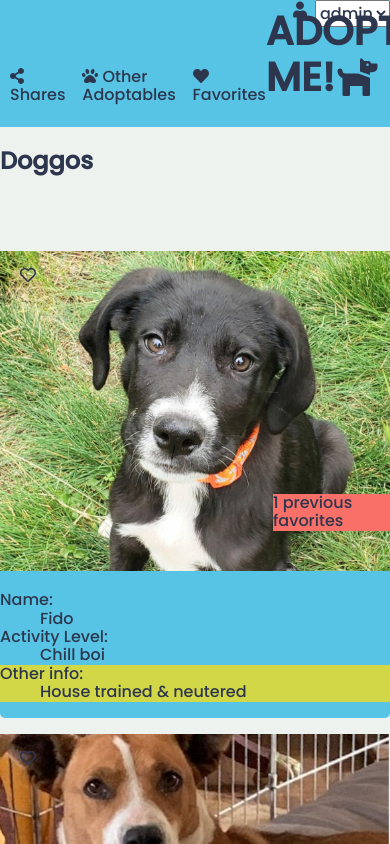
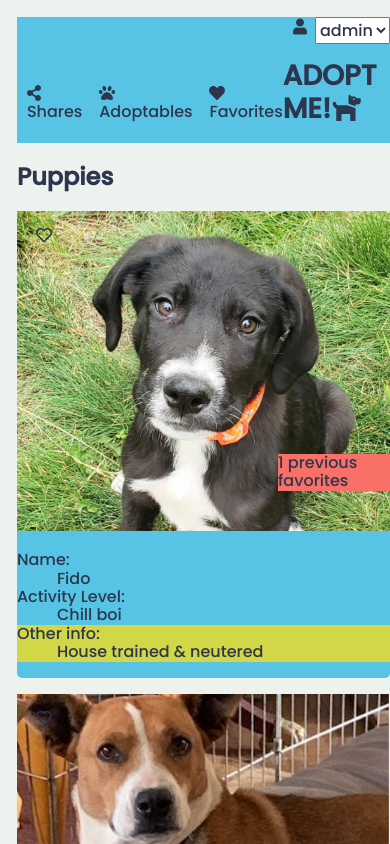
Before and after one commit to maeduphorne/static-comp, a plain HTML site: page index.html in a window 390 px wide. Shown: the top 844 px of the page. Drawn offline with Linux system fonts and the light colour scheme.

Commit message:
Adjust header and fonts when sizing down

```diff
--- a/index.html
+++ b/index.html
@@ -31,7 +31,7 @@
         <nav class="nav">
           <ul class= "list-items">
             <li lass="option"><i class="fas fa-share-alt"></i>   Shares</li>
-            <li class="option"><i class="fas fa-paw"></i>   Other Adoptables</li>
+            <li class="option"><i class="fas fa-paw"></i>      Adoptables</li>
             <li lass="option"><i class="fas fa-heart"></i>   Favorites</li>
           </ul>
         </nav>
@@ -40,7 +40,7 @@
     </header>
 
     <section class="card-section">
-        <h2>Doggos</h2>
+        <h2>Puppies</h2>
       <!-- GRID -->
       <section class="grid-container">
 
--- a/styles.css
+++ b/styles.css
@@ -12,7 +12,7 @@ html {
 
 body, html {
   background-color: #EDF2EF;
-  padding-bottom: 4vh;;
+  margin: 1vh;
 }
 
 header {
@@ -112,10 +112,10 @@ h1 {
   margin-right: 2vh;
   font-size: 2.5em;
 }
-
+/*
 h2 {
   height: 10vh;
-}
+} */
 
 ul {
   list-style: none;
@@ -156,7 +156,8 @@ ul {
   }
 
 }
-@media screen and (max-width: 750px) {
+
+@media screen and (max-width: 700px) {
   .grid-container {
     display: grid;
     grid-template-columns: 1fr;
@@ -168,4 +169,9 @@ ul {
     height: 15vh;
   }
 
+  h1 {
+    margin-right: 1vh;
+    font-size: 1.75em;
+  }
+
 }
```
